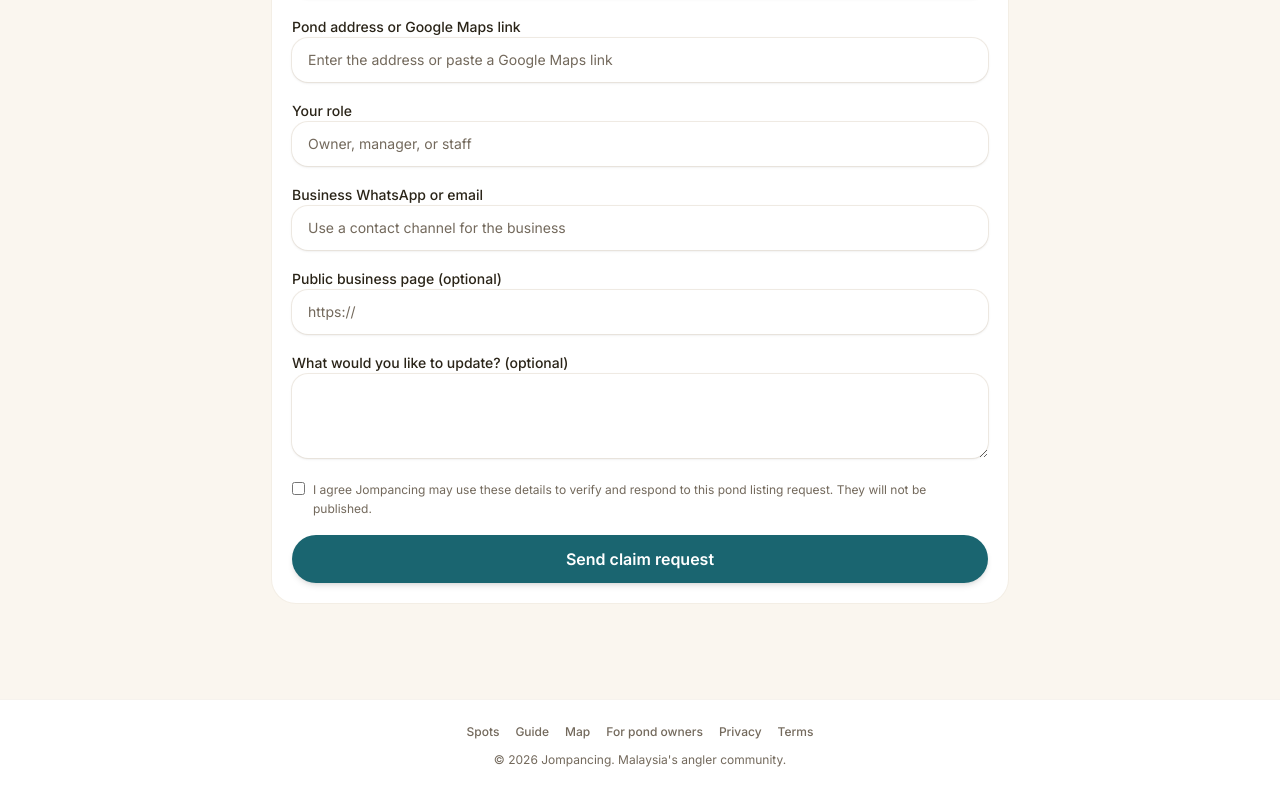
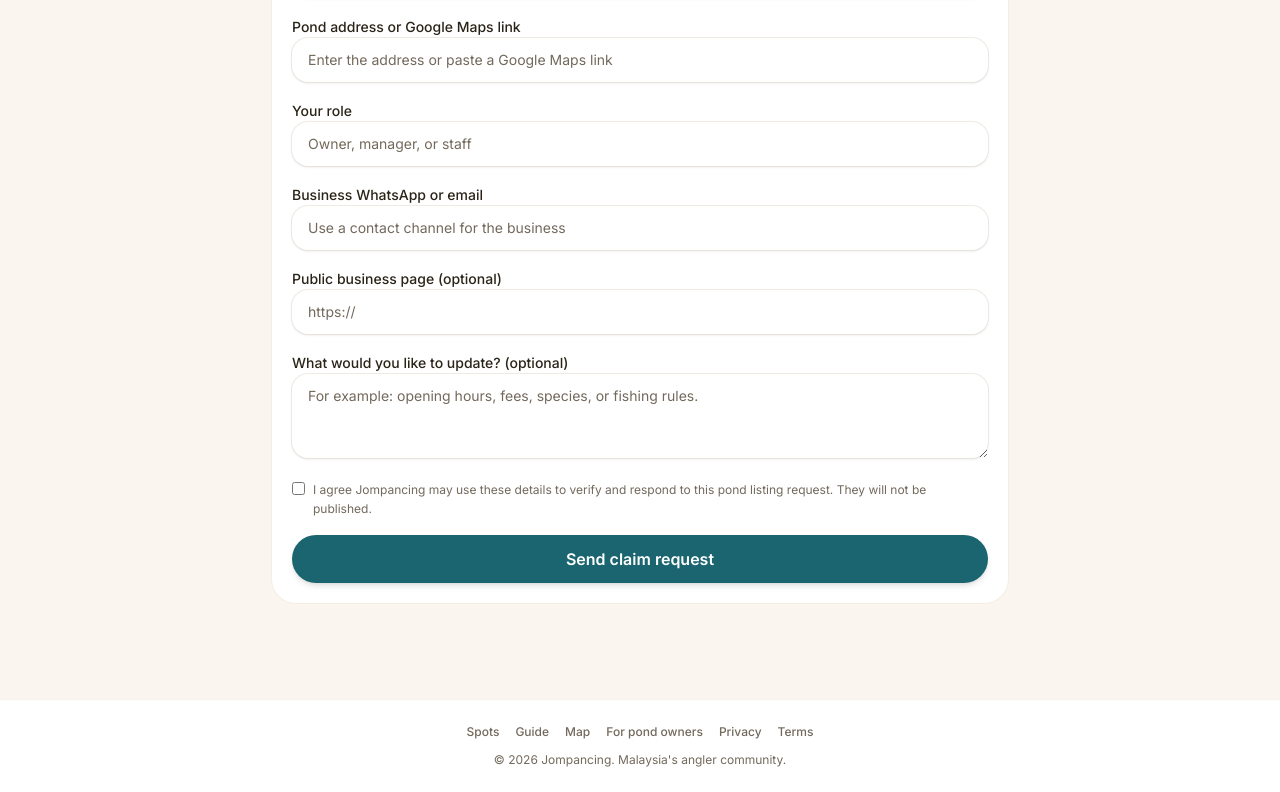
Before and after one commit to yflee95/jompancing, a Next.js app: page /en/pond-owners in a window 1280 px wide. Shown: the part 796-1588 px from the top of the page. Built offline with nearby package versions, Linux system fonts and the light colour scheme; no server answers; the database is empty; a web font is replaced by a local one.

Commit message:
Guide pond owners on useful listing updates

```diff
--- a/messages/en.json
+++ b/messages/en.json
@@ -175,6 +175,7 @@
     "claimContactHint": "Use a contact channel for the business",
     "claimWebsite": "Public business page (optional)",
     "claimMessage": "What would you like to update? (optional)",
+    "claimMessageHint": "For example: opening hours, fees, species, or fishing rules.",
     "claimConsent": "I agree Jompancing may use these details to verify and respond to this pond listing request. They will not be published.",
     "claimSubmit": "Send claim request",
     "claimSubmitting": "Sending…",
--- a/messages/ms.json
+++ b/messages/ms.json
@@ -175,6 +175,7 @@
     "claimContactHint": "Gunakan saluran hubungan perniagaan",
     "claimWebsite": "Halaman perniagaan awam (pilihan)",
     "claimMessage": "Maklumat yang ingin dikemas kini (pilihan)",
+    "claimMessageHint": "Contoh: waktu operasi, bayaran, spesies atau peraturan memancing.",
     "claimConsent": "Saya bersetuju Jompancing menggunakan maklumat ini untuk mengesahkan dan membalas permintaan senarai kolam. Maklumat ini tidak akan diterbitkan.",
     "claimSubmit": "Hantar permintaan",
     "claimSubmitting": "Menghantar…",
--- a/messages/zh.json
+++ b/messages/zh.json
@@ -175,6 +175,7 @@
     "claimContactHint": "请填写商家使用的联系方式",
     "claimWebsite": "公开商家页面（选填）",
     "claimMessage": "你希望更新哪些信息？（选填）",
+    "claimMessageHint": "例如：营业时间、收费、鱼种或钓鱼规则。",
     "claimConsent": "我同意 Jompancing 使用这些资料核实并回复本次鱼塘页面申请。资料不会公开。",
     "claimSubmit": "提交认领申请",
     "claimSubmitting": "正在提交…",
--- a/src/components/spots/pond-claim-form.tsx
+++ b/src/components/spots/pond-claim-form.tsx
@@ -128,7 +128,7 @@ export function PondClaimForm({
                 </div>
                 <div className="space-y-1.5">
                   <Label htmlFor="claim-message">{t("claimMessage")}</Label>
-                  <Textarea id="claim-message" name="message" rows={3} maxLength={1200} />
+                  <Textarea id="claim-message" name="message" rows={3} maxLength={1200} placeholder={t("claimMessageHint")} />
                 </div>
                 <div className="absolute -left-[10000px] top-auto h-px w-px overflow-hidden" aria-hidden="true">
                   <label htmlFor="claim-company-fax">Company fax</label>
```
